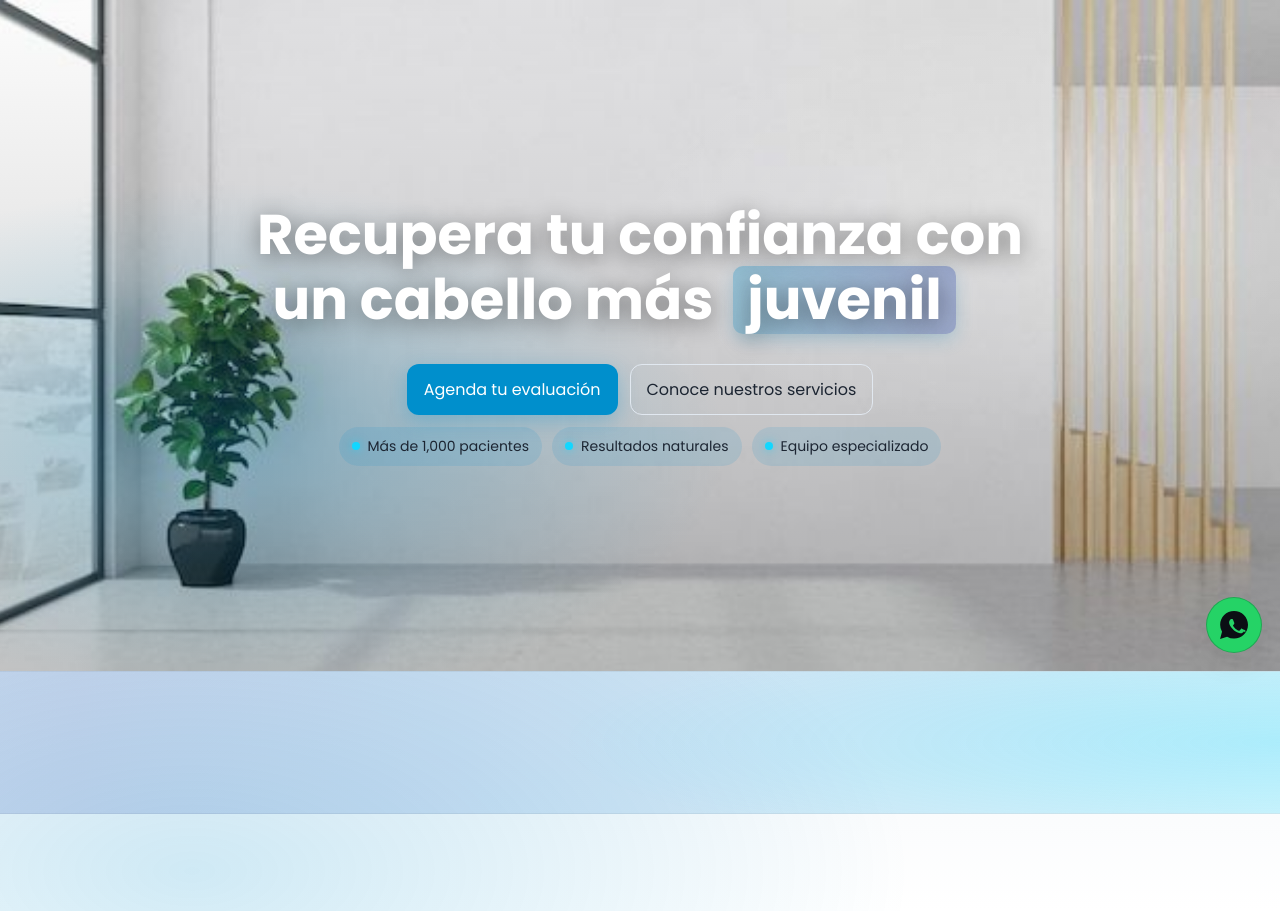
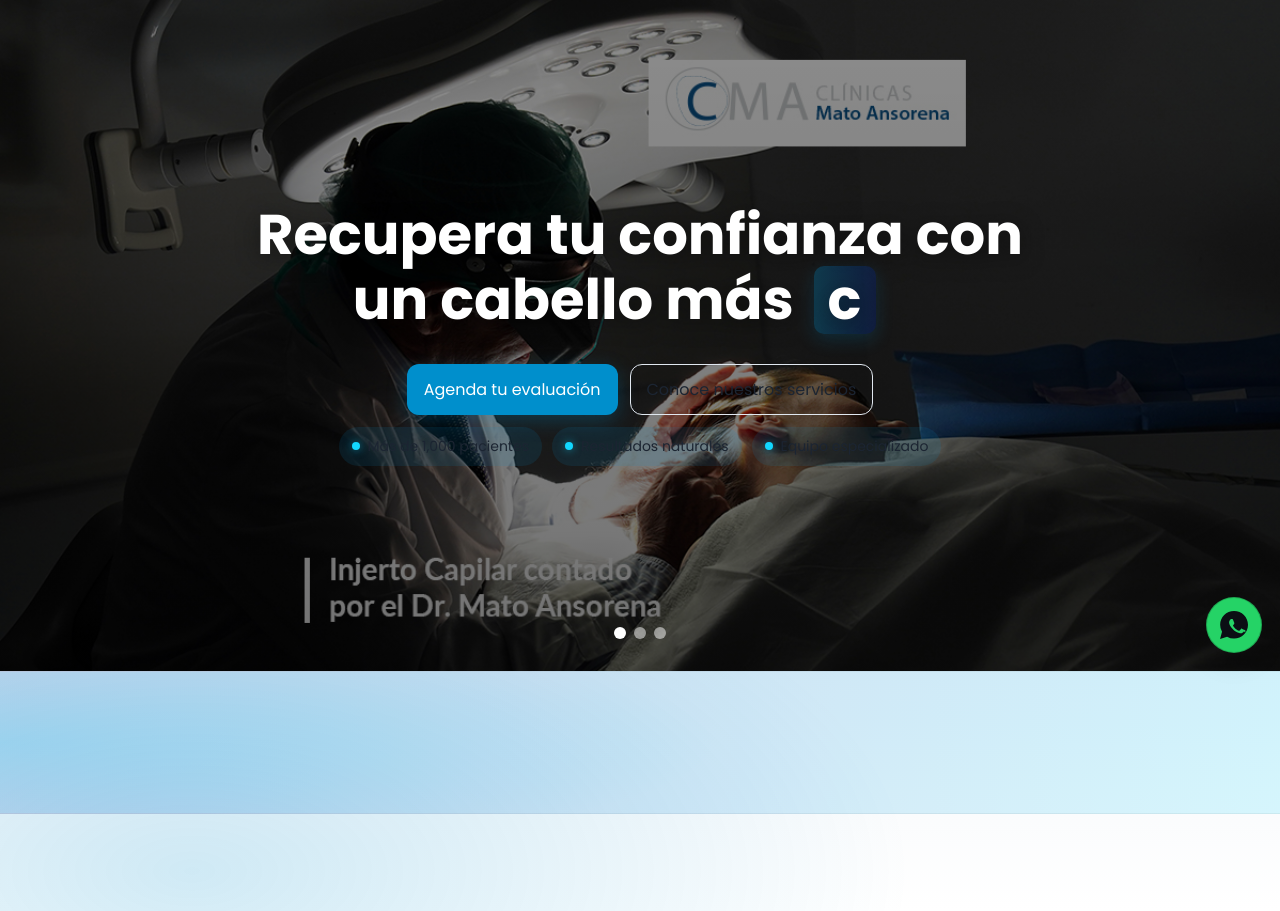
Before and after one commit to Tiburonchin/Dr_cabello, a PHP site: page / in a window 1280 px wide. Shown: the part 129-1040 px from the top of the page. Run offline with PHP 8.4, Linux system fonts and the light colour scheme.

Commit message:
arreglando el hero section

```diff
--- a/assets/css/styles.css
+++ b/assets/css/styles.css
@@ -419,57 +419,102 @@ html[data-theme="light"] .badge { border-color: transparent; }
     border-radius: 50%;
     box-shadow: 0 0 8px rgba(18,215,255,.55);
 }
-.hero--bg {
+
+.hero-slider {
     position: relative;
     min-height: calc(100vh - var(--header-offset));
     display: grid;
     place-items: center;
     color: var(--text-light);
     isolation: isolate;
-    background-image: url('../img/hero_section_1.jpg');
+    overflow: hidden;
+}
+
+.hero-slider__slides {
+    position: absolute;
+    inset: 0;
+    width: 100%;
+    height: 100%;
+    z-index: -1;
+}
+
+.hero-slider__slide {
+    position: absolute;
+    inset: 0;
+    width: 100%;
+    height: 100%;
     background-size: cover;
     background-position: center;
     background-repeat: no-repeat;
+    opacity: 0;
+    transform: scale(1.15);
+    transition: opacity 2.5s cubic-bezier(0.4, 0, 0.2, 1), transform 12s linear;
 }
-.hero--bg::before {
+
+.hero-slider__slide.active {
+    opacity: 1;
+    transform: scale(1.0);
+}
+
+.hero-slider::before {
     content: "";
     position: absolute;
     inset: 0;
-    z-index: -1;
+    z-index: 1; /* Lower z-index for the overlay */
     background: linear-gradient(180deg, rgba(0,0,0,0.45), rgba(0,0,0,0.55));
 }
-/* Gentle animated shimmer overlay for hero (non-intrusive, prioritizes light theme aesthetics) */
-.hero--bg::after {
-    content: "";
+
+.hero-slider .hero__content {
+    grid-template-columns: 1fr;
+    text-align: center;
+    z-index: 2; /* Ensure content is above the overlay */
+}
+
+.hero-slider .hero__text {
+    max-width: 820px;
+    margin-inline: auto;
+    text-align: center;
+}
+
+.hero-slider .hero__text h1 {
+    text-shadow: 0 4px 24px rgba(0,0,0,.45);
+}
+
+.hero-slider .hero__text p {
+    color: #e9eef6;
+    opacity: .95;
+}
+
+.hero-slider .hero__cta, .hero-slider .hero__badges {
+    justify-content: center;
+}
+
+.hero-slider__nav {
+    display: none; /* Hide navigation arrows */
+}
+
+.hero-slider__pagination {
     position: absolute;
-    inset: 0;
-    z-index: -1;
-    background:
-        radial-gradient(700px 350px at var(--hero-x-1, 18%) 32%, rgba(255,255,255,0.12), transparent 60%),
-        radial-gradient(800px 420px at var(--hero-x-2, 82%) 68%, rgba(0,143,204,0.20), transparent 62%);
-    mix-blend-mode: soft-light;
-    animation: hero-shift 26s ease-in-out infinite;
+    bottom: 2rem;
+    left: 50%;
+    transform: translateX(-50%);
+    display: flex;
+    gap: 0.5rem;
+    z-index: 10;
 }
-html[data-theme="light"] .hero--bg::before {
-    /* Slightly lighter overlay in light mode to look airy but keep text readable */
-    background: linear-gradient(180deg, rgba(255,255,255,0.06), rgba(0,0,0,0.22));
+
+.hero-slider__pagination-dot {
+    width: 12px;
+    height: 12px;
+    border-radius: 50%;
+    background: rgba(255,255,255,0.5);
+    cursor: pointer;
+    transition: background 0.3s ease;
 }
-html[data-theme="light"] .hero--bg::after {
-    background:
-        radial-gradient(700px 350px at var(--hero-x-1, 20%) 34%, rgba(255,255,255,0.24), transparent 60%),
-        radial-gradient(800px 420px at var(--hero-x-2, 80%) 66%, rgba(0,143,204,0.28), transparent 62%);
-    mix-blend-mode: normal;
+
+.hero-slider__pagination-dot.active {
+    background: white;
 }
-@keyframes hero-shift {
-    0%   { --hero-x-1: 18%; --hero-x-2: 82%; }
-    50%  { --hero-x-1: 82%; --hero-x-2: 18%; }
-    100% { --hero-x-1: 18%; --hero-x-2: 82%; }
-}
-.hero--bg .hero__content { grid-template-columns: 1fr; }
-.hero--bg .hero__text { max-width: 820px; margin-inline: auto; text-align: center; }
-.hero--bg .hero__text h1 { text-shadow: 0 4px 24px rgba(0,0,0,.45); }
-.hero--bg .hero__text p { color: #e9eef6; opacity: .95; }
-.hero--bg .hero__cta, .hero--bg .hero__badges { justify-content: center; }
 
 /* Typed effect styles */
 .typed-wrapper {
--- a/index.php
+++ b/index.php
@@ -17,7 +17,12 @@
 
     <main>
         <!-- Hero_section -->
-        <section id="inicio" class="section hero hero--bg">
+        <section id="inicio" class="section hero hero-slider">
+            <div class="hero-slider__slides">
+                <div class="hero-slider__slide" style="background-image: url('assets/img/hero_section.jpg');"></div>
+                <div class="hero-slider__slide" style="background-image: url('assets/img/hero_section_1.jpg');"></div>
+                <div class="hero-slider__slide" style="background-image: url('assets/img/hero_section_2.jpg');"></div>
+            </div>
             <div class="container hero__content">
                 <div class="hero__text reveal">
                     <h1 class="hero__title">
@@ -46,6 +51,11 @@
                     </div>
                 </div>
             </div>
+            <div class="hero-slider__nav">
+                <button class="hero-slider__button hero-slider__button--prev">&lt;</button>
+                <button class="hero-slider__button hero-slider__button--next">&gt;</button>
+            </div>
+            <div class="hero-slider__pagination"></div>
         </section>
 
         <!-- Ribbon under hero -->
@@ -315,6 +325,7 @@
     <script src="assets/js/parallax-gallery.js"></script>
     <script src="assets/js/utils.js"></script>
     <script src="assets/js/compare.js"></script>
+    <script src="assets/js/hero-slider.js"></script>
         <script type="application/ld+json">
         {
             "@context": "https://schema.org",
```
Also changed, not shown: assets/js/hero-slider.js (added, +78 -0 lines).
